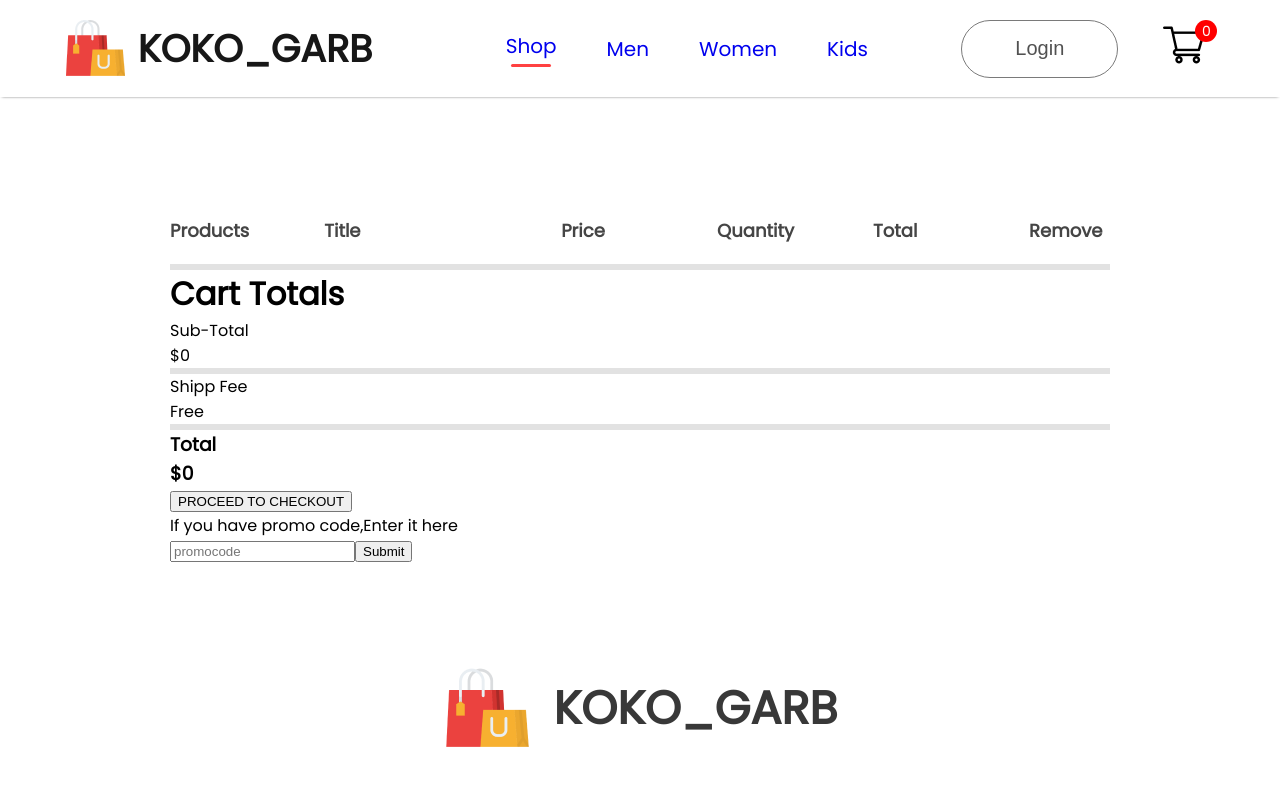
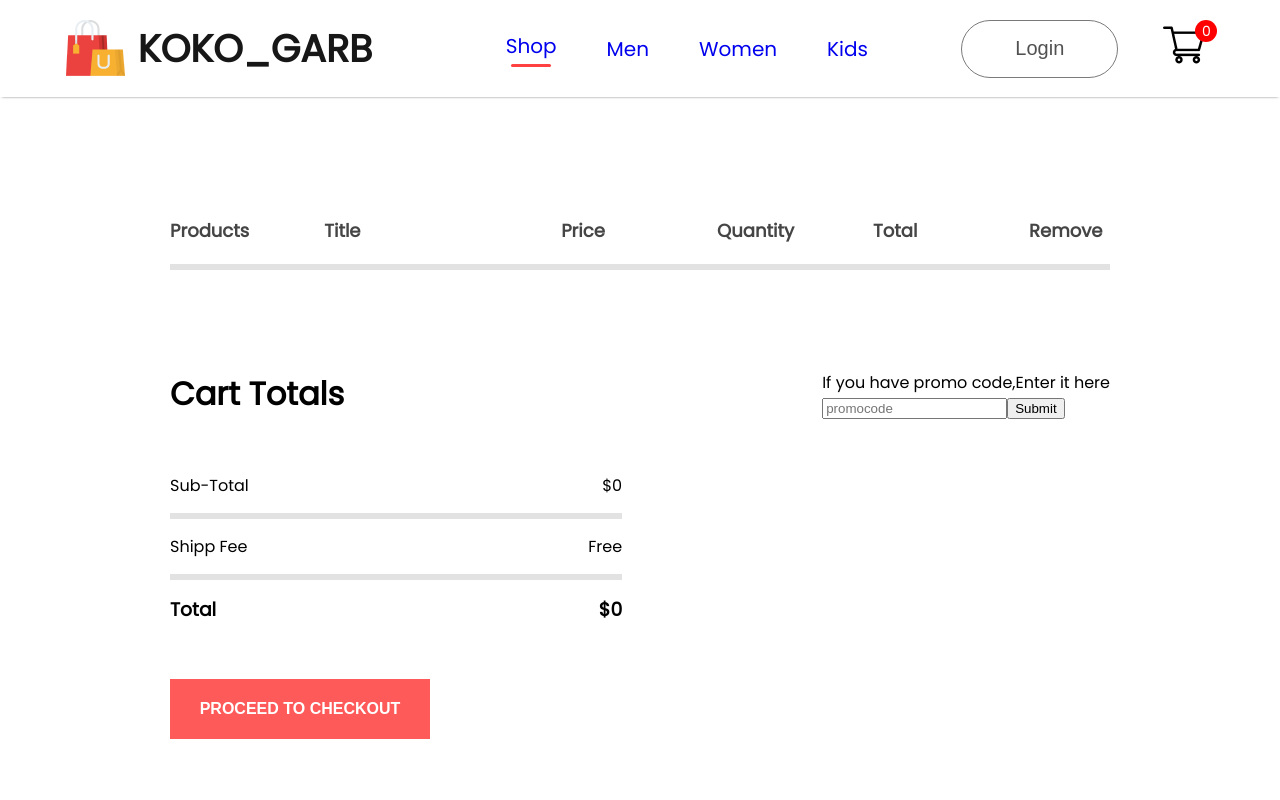
Before and after one commit to Jejeet/KokoBiz, a React (Create React App) app in the folder frontend/: page /cart in a window 1280 px wide. Shown: the top 800 px of the page. Built offline with nearby package versions, Linux system fonts and the light colour scheme; a web font is replaced by a local one.

Commit message:
cart itemscheckout section

```diff
--- a/frontend/src/Components/CartItems/CartItems.css
+++ b/frontend/src/Components/CartItems/CartItems.css
@@ -34,3 +34,30 @@
     border: 2px solid #ebebeb ;
     background: #fff;
 }
+.cartitems-down{
+    display: flex;
+    margin: 100px 0px;
+}
+.cartitems-total{
+    flex: 1;
+    display: flex;
+    flex-direction: column;
+    margin-right:200px ;
+    gap: 40px;
+}
+.cartitems-total-item{
+    display: flex;
+    justify-content: space-between;
+    padding: 15px 0px;
+}
+.cartitems-total button{
+    width: 260px;
+    height: 60px;
+    outline: none;
+    border: none;
+    font-size: 16px;
+    font-weight: 600;
+    color:#fff;
+    background: #ff5a5a;
+    cursor: pointer;
+}
```
